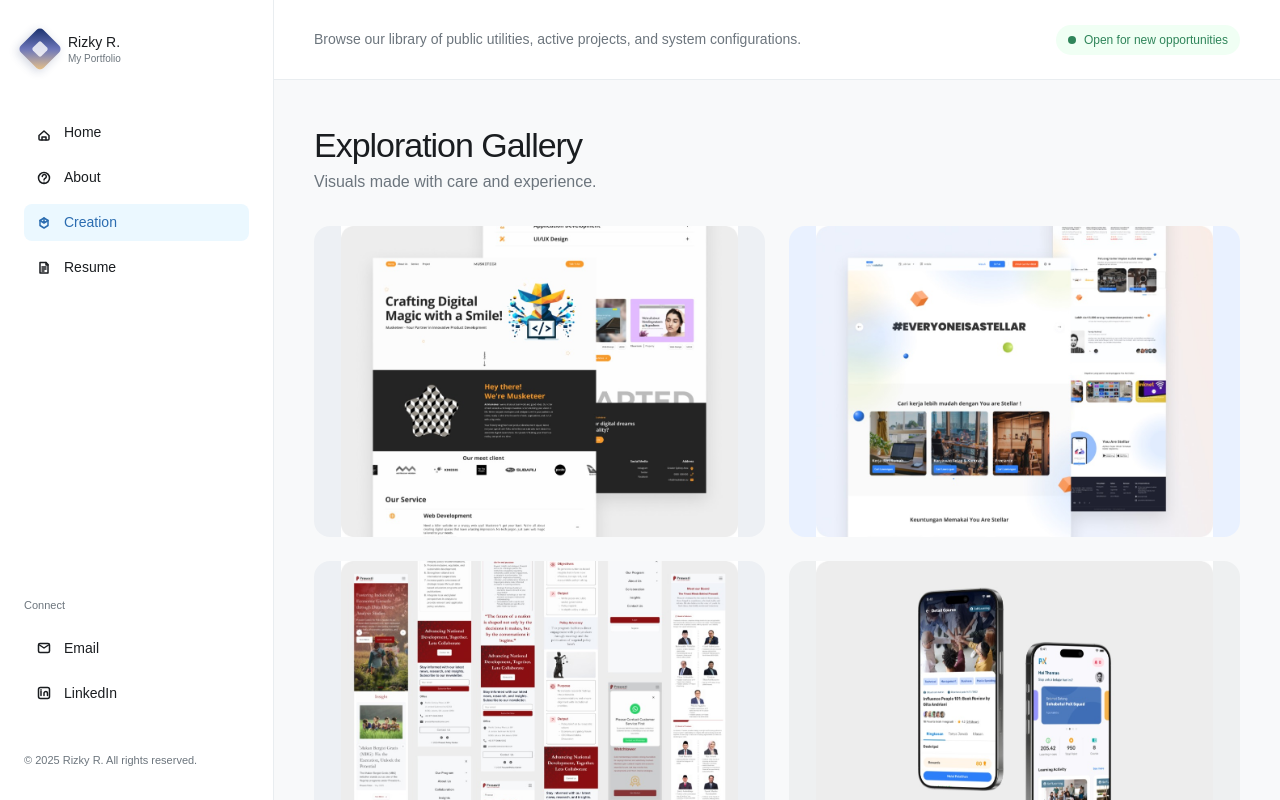
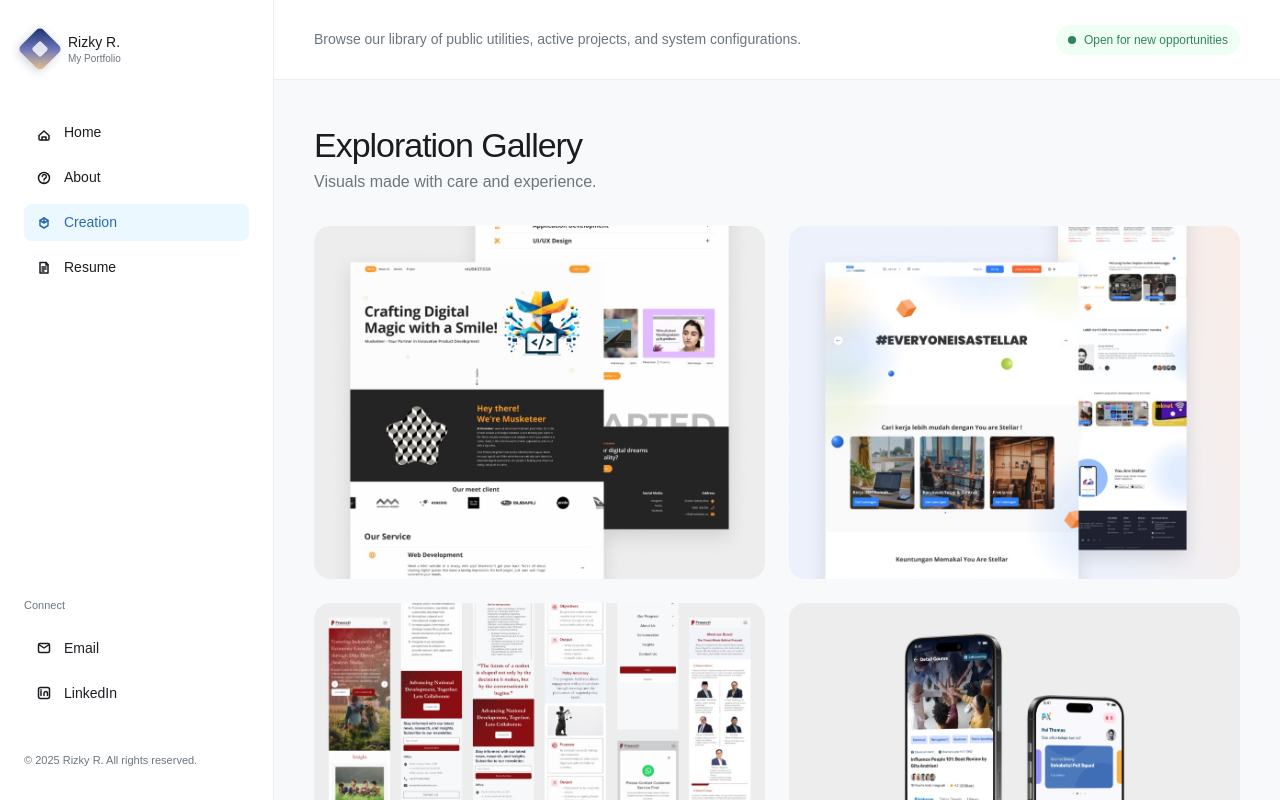
Before and after one commit to rizkyrong/rizkyrong.design, a React (Vite) app: page /creation in a window 1280 px wide. Built offline with nearby package versions, Linux system fonts and the light colour scheme; the HTML template or start-up script is replaced by a standard one; a web font is replaced by a local one.

Commit message:
Fix creation gallery asset framing
Co-authored-by: Copilot <223556219+Copilot@users.noreply.github.com>

```diff
--- a/src/pages/CreationPage.tsx
+++ b/src/pages/CreationPage.tsx
@@ -1,12 +1,12 @@
 import { useNavigate } from "react-router";
 
 const galleryItems = [
-  { src: "/assets/design-exploration-1.jpg", alt: "Musketeer digital agency website exploration", className: "bg-[#edf0f4]" },
-  { src: "/assets/design-exploration-2.jpg", alt: "You Are Stellar job marketplace exploration", className: "bg-[#e9f1ff]" },
-  { src: "/assets/design-exploration-4.jpg", alt: "Prasasti responsive website exploration", className: "bg-[#edf0f4]" },
-  { src: "/assets/design-exploration-3.jpg", alt: "Mobile learning platform exploration", className: "bg-[#eef0f1]" },
-  { src: "/assets/design-exploration-5.jpg", alt: "Better Living Solutions website exploration", className: "bg-[#fff8f2]" },
-  { src: "/assets/design-exploration-6.jpg", alt: "Arsitag property marketplace exploration", className: "bg-[#edf0f4]" },
+  { src: "/assets/design-exploration-1.jpg", alt: "Musketeer digital agency website exploration" },
+  { src: "/assets/design-exploration-2.jpg", alt: "You Are Stellar job marketplace exploration" },
+  { src: "/assets/design-exploration-4.jpg", alt: "Prasasti responsive website exploration" },
+  { src: "/assets/design-exploration-3.jpg", alt: "Mobile learning platform exploration" },
+  { src: "/assets/design-exploration-5.jpg", alt: "Better Living Solutions website exploration" },
+  { src: "/assets/design-exploration-6.jpg", alt: "Arsitag property marketplace exploration" },
 ];
 
 function Icon({ name }: { name: "home" | "about" | "creation" | "resume" | "email" | "linkedin" }) {
@@ -76,8 +76,8 @@ export function CreationPage() {
           </div>
           <div className="creation-page-gallery grid grid-cols-2 gap-6">
             {galleryItems.map((item) => (
-              <button className={`group relative aspect-[1.45] overflow-hidden rounded-[16px] text-left ${item.className}`} key={item.src} onClick={() => navigate("/")} type="button">
-                <img alt={item.alt} className="h-full w-full object-contain transition duration-300 group-hover:scale-[1.03]" src={item.src} />
+              <button className="group relative aspect-[981/768] overflow-hidden rounded-[16px] bg-transparent text-left" key={item.src} onClick={() => navigate("/")} type="button">
+                <img alt={item.alt} className="block h-full w-full object-cover transition duration-300 group-hover:scale-[1.03]" src={item.src} />
               </button>
             ))}
           </div>
```
